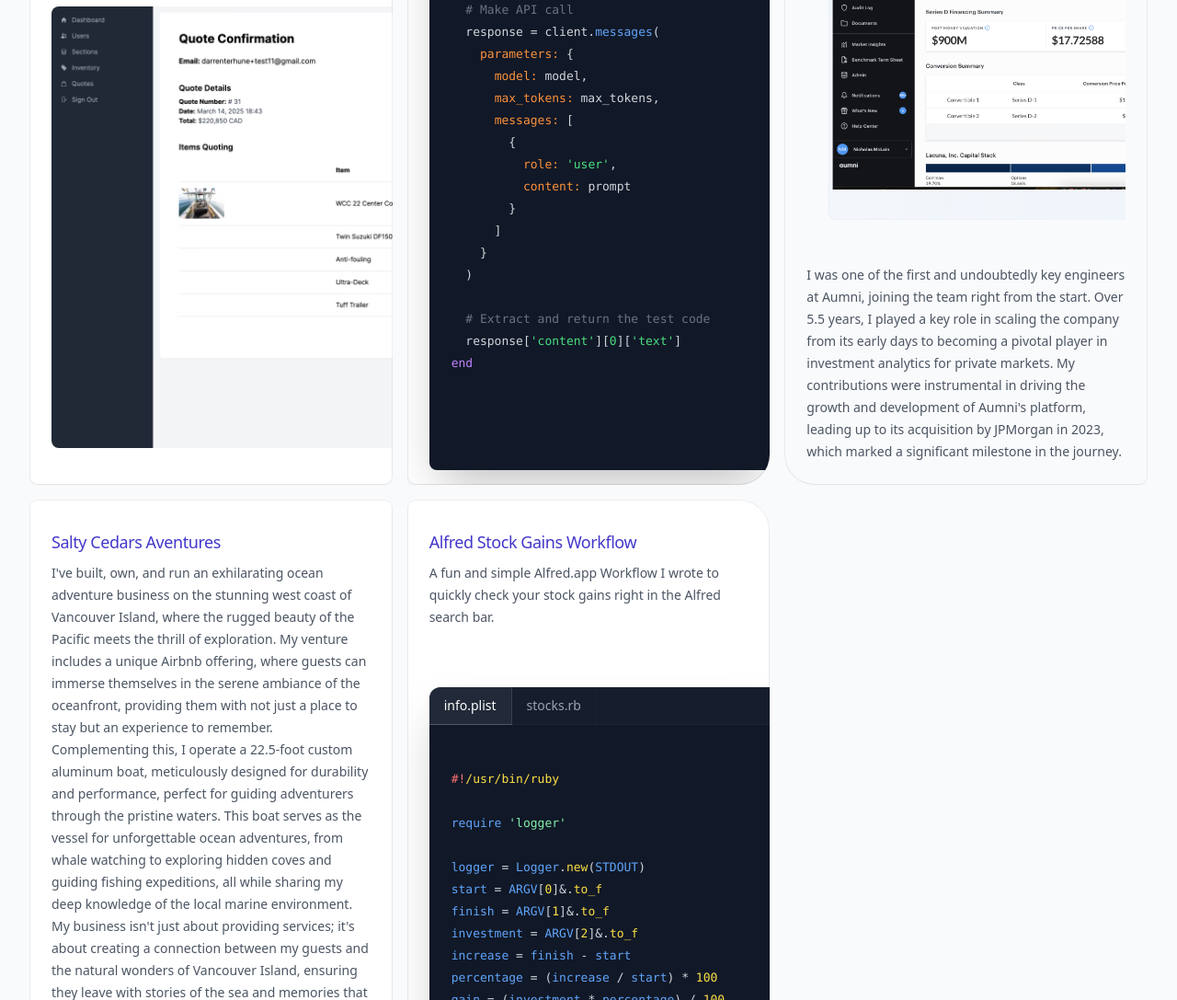
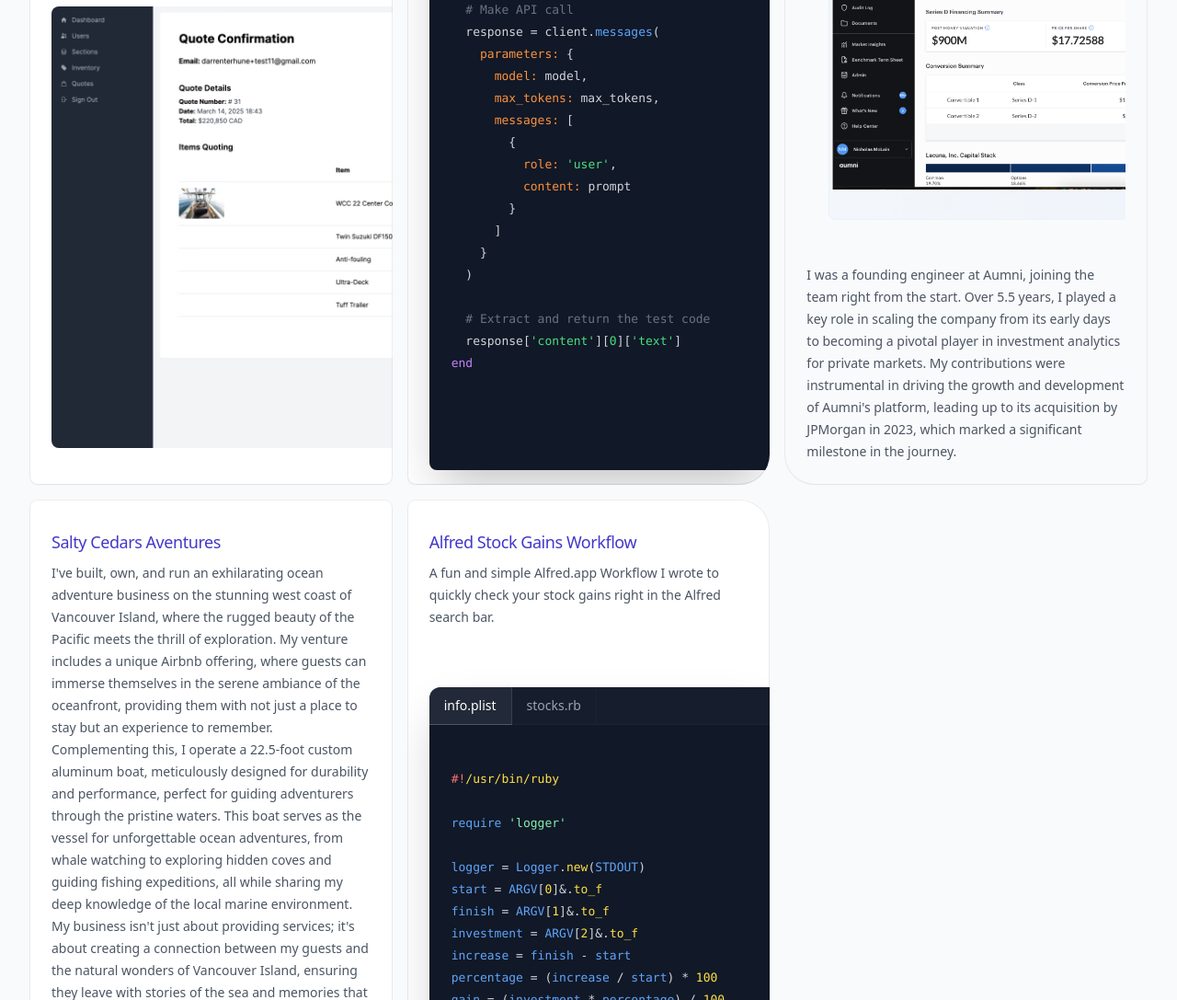
Before and after one commit to darrenterhune/darrenterhune, a website: page index.html in a window 1280 px wide. Shown: the part 4181-5268 px from the top of the page at 92% size. Drawn offline with nearby package versions, Linux system fonts and the light colour scheme.

Commit message:
Update aumni description

```diff
--- a/index.html
+++ b/index.html
@@ -745,11 +745,11 @@
                       </div>
                     </div>
                     <p class="mt-2 max-w-lg text-sm/6 text-gray-600 max-lg:text-center">
-                      I was one of the first and undoubtedly key engineers at Aumni, joining the team right from the
-                      start. Over 5.5 years, I played a key role in scaling the company from its early days to becoming
-                      a pivotal player in investment analytics for private markets. My contributions were instrumental
-                      in driving the growth and development of Aumni's platform, leading up to its acquisition by
-                      JPMorgan in 2023, which marked a significant milestone in the journey.
+                      I was a founding engineer at Aumni, joining the team right from the start. Over 5.5 years, I
+                      played a key role in scaling the company from its early days to becoming a pivotal player in
+                      investment analytics for private markets. My contributions were instrumental in driving the growth
+                      and development of Aumni's platform, leading up to its acquisition by JPMorgan in 2023, which
+                      marked a significant milestone in the journey.
                     </p>
                   </div>
                 </div>
```
Also changed, not shown: images/walkerboats-quoting-software.jpeg (added).
